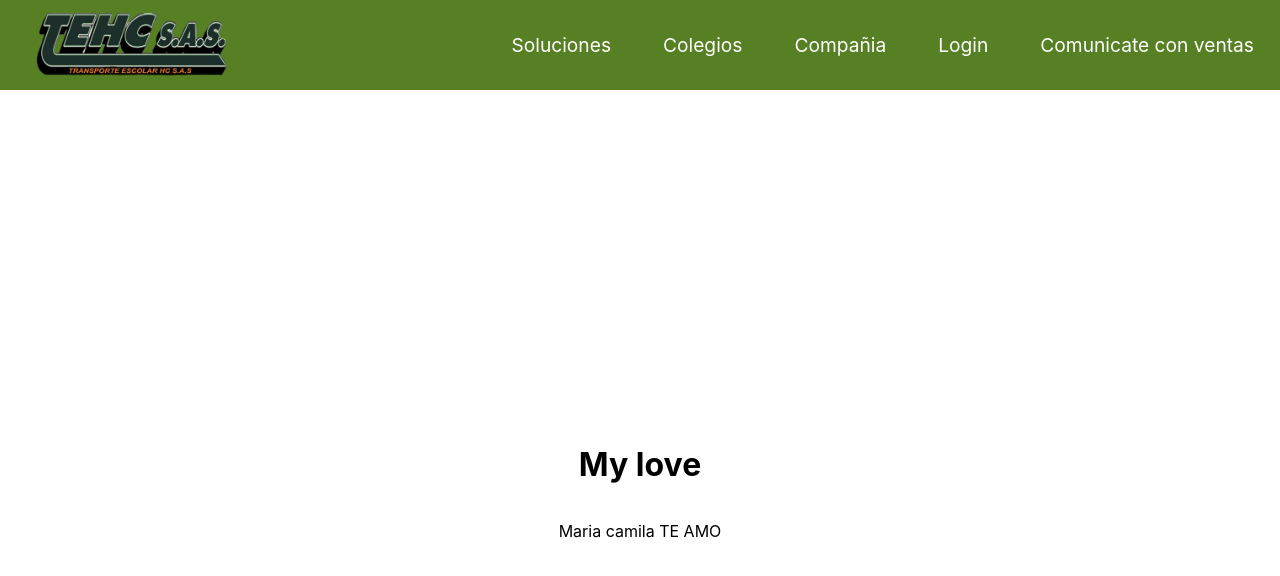
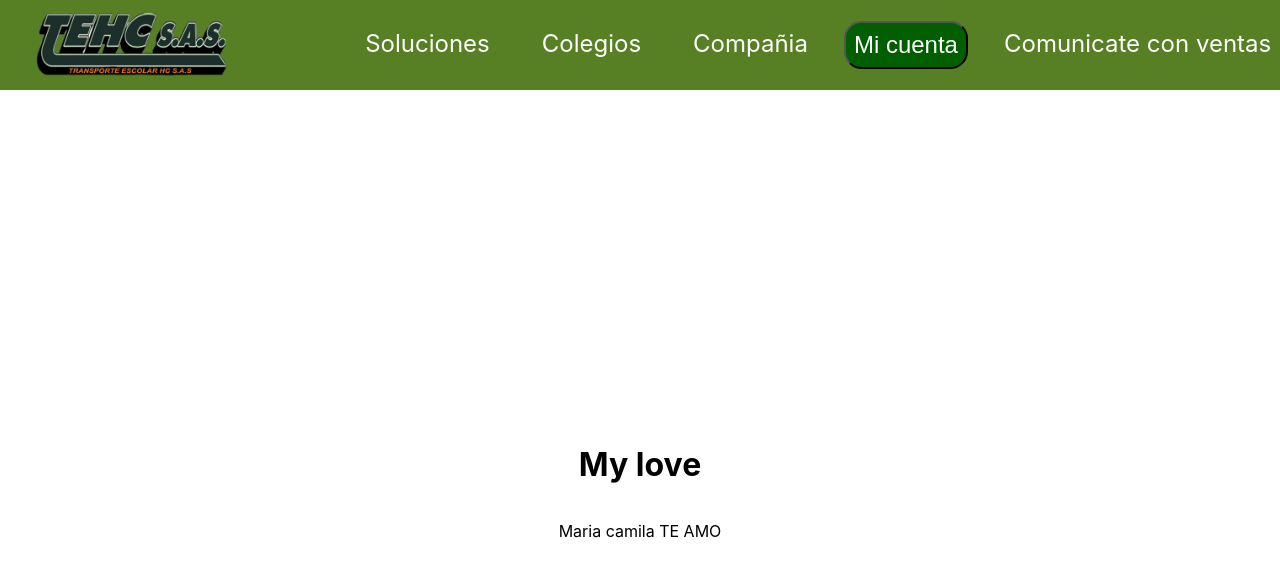
Before and after one commit to Cfgm1603/prueba-tecnica-botech, a React (Create React App) app: page / in a window 1280 px wide. Shown: the top 576 px of the page. Built offline with nearby package versions, Linux system fonts and the light colour scheme.

Commit message:
Añadido Auth0 y Login personalizado

```diff
--- a/package.json
+++ b/package.json
@@ -3,6 +3,7 @@
   "version": "0.1.0",
   "private": true,
   "dependencies": {
+    "@auth0/auth0-react": "^2.2.4",
     "@testing-library/jest-dom": "^5.17.0",
     "@testing-library/react": "^13.4.0",
     "@testing-library/user-event": "^13.5.0",
--- a/src/App.css
+++ b/src/App.css
@@ -29,7 +29,7 @@ nav ul {
   display: flex;
 }
 nav ul li {
-  font-size: 1.2rem;
+  font-size: 1.5rem;
   list-style: none;
   margin: 0 10px;
   white-space: nowrap;
@@ -76,6 +76,15 @@ nav .menu span {
   display: none;
 }
 
+.log {
+  color: #fff;
+  font-size: 1.5rem;
+  background-color: #015e01;
+  padding: 0.5rem;
+  border-radius: 1.1rem;
+  transition: background-color 0.8s ease, color 0.8s ease;
+}
+
 @media (max-width: 950px) {
   nav img {
     width: 45vw;
@@ -113,6 +122,7 @@ nav .menu span {
   nav ul li a {
     margin: 0.2rem 0.5rem;
     background-color: #015e01;
+    border-radius: 10px;
 
   }
 
@@ -123,8 +133,6 @@ nav .menu span {
     justify-content: space-between;
     align-items: center;
 
-
-
   }
 
   .header svg {
@@ -132,7 +140,17 @@ nav .menu span {
     position: relative;
     display: flex;
     cursor: pointer;
+  }
 
+   .log{
+    border: #015e01;
 
+    padding: 0;
   }
+
+  .account{
+    border-color: #273dab;
+    border-style: groove;
+  }
+
 }
--- /dev/null
+++ b/src/components/LoginButton.jsx
@@ -0,0 +1,13 @@
+import { useAuth0 } from "@auth0/auth0-react";
+import React from "react";
+
+const LoginButton = () => {
+  const { loginWithRedirect, isAuthenticated } = useAuth0();
+
+  return (
+    !isAuthenticated && (
+      <button className="log" onClick={() => loginWithRedirect()}>Mi cuenta</button>
+    )
+  )
+}
+export default LoginButton;
--- /dev/null
+++ b/src/components/LogoutButton.jsx
@@ -0,0 +1,13 @@
+import { useAuth0 } from "@auth0/auth0-react";
+import React from "react";
+
+const LogoutButton = () => {
+  const { logout, isAuthenticated } = useAuth0();
+
+  return (
+     isAuthenticated && (
+      <button className="log" onClick={() => logout()}>Cerrar sesión</button>
+    )
+  )
+}
+export default LogoutButton;
--- a/src/components/Navbar.jsx
+++ b/src/components/Navbar.jsx
@@ -1,11 +1,25 @@
-import React, { useState } from "react";
+import React, { useState, useEffect } from "react";
 import { Link } from "react-router-dom";
 import img from "../images/logo.png";
+import LoginButton from "./LoginButton";
+import LogoutButton from "./LogoutButton";
 
 const Navbar = () => {
   const [menuOpen, setMenuOpen] = useState(false);
+  const [isMobile, setIsMobile] = useState(window.matchMedia("(max-width: 767px)").matches);
+
+  useEffect(() => {
+    const handleResize = () => {
+      setIsMobile(window.matchMedia("(max-width: 950px)").matches);
+    };
+    window.addEventListener("resize", handleResize);
+    return () => {
+      window.removeEventListener("resize", handleResize);
+    };
+  }, []);
 
   return (
+
     <nav>
       <div className="header">
         <Link to="/">
@@ -43,7 +57,21 @@ const Navbar = () => {
           <Link to="/">Compañia</Link>
         </li>
         <li>
-          <Link to="/">Login</Link>
+          {isMobile ? (
+            <>
+            <a className="account">
+                <LogoutButton className={menuOpen ? "" : "log"} />
+                <LoginButton className={menuOpen ? "" : "log"} />
+            </a>
+            </>
+
+          ) : (
+            <>
+              <LogoutButton className={menuOpen ? "" : "log"} />
+              <LoginButton className={menuOpen ? "" : "log"} />
+            </>
+
+          )}
         </li>
         <li>
           <Link to="/">Comunicate con ventas</Link>
--- a/src/index.js
+++ b/src/index.js
@@ -3,14 +3,20 @@ import ReactDOM from 'react-dom/client';
 import './index.css';
 import App from './App';
 import reportWebVitals from './reportWebVitals';
+import { Auth0Provider } from "@auth0/auth0-react";
 
+const domain = "dev-iivs0tz4fawrf6kv.us.auth0.com";
+const client = "iepSCLtag2YwL9PEu0DWX0p8X1fzDnyJ";
 
 const root = ReactDOM.createRoot(document.getElementById('root'));
 root.render(
   <React.StrictMode>
-
-        <App />
-
+      <Auth0Provider
+      domain={domain}
+      clientId={client}
+      redirectUri={window.location.origin}>
+         <App />
+      </Auth0Provider>
   </React.StrictMode>
 );
 
--- a/src/pages/Home.jsx
+++ b/src/pages/Home.jsx
@@ -5,6 +5,7 @@ function Home() {
   return (
     <div className='home'>
       <h1>My love</h1>
+
       <p>Maria camila TE AMO</p>
     </div>
   );
```
Also changed, not shown: 2 other files (tests, documents, lock files or other folders).
